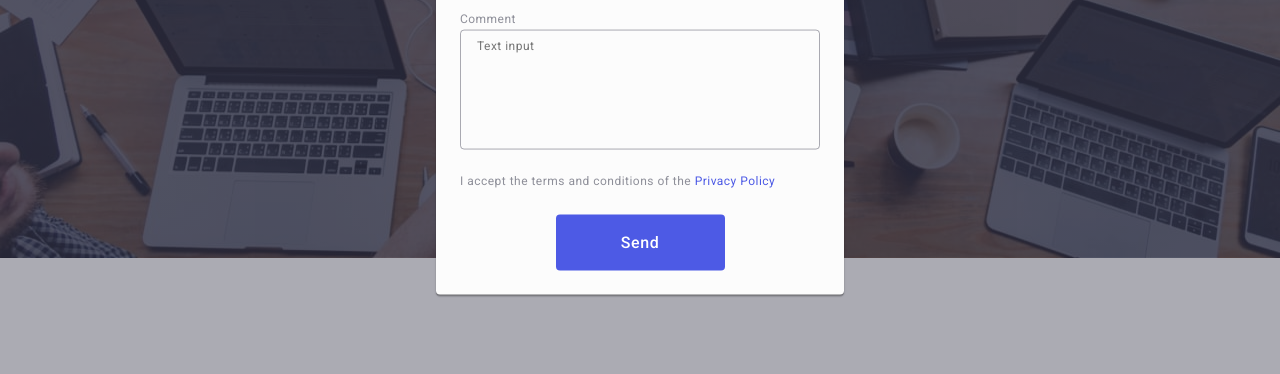
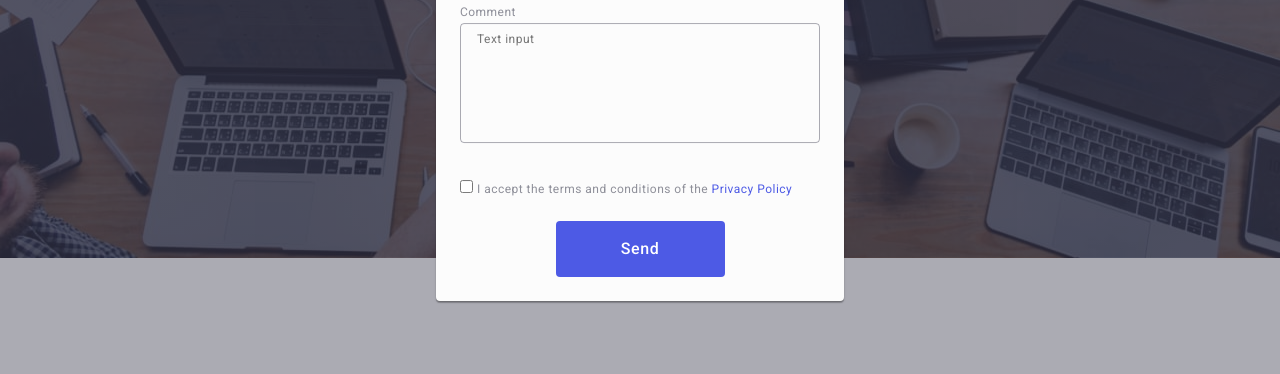
Before and after one commit to Nadija1smerechuk/goit-markup-hw-05, a plain HTML site: page index.html in a window 1280 px wide. Shown: the part 414-788 px from the top of the page. Drawn offline with nearby package versions, Linux system fonts and the light colour scheme.

Commit message:
redact html checbox

```diff
--- a/index.html
+++ b/index.html
@@ -484,21 +484,17 @@
       </div>
 
       <div class="modal-field-wrap">
-        <div class="modal-field">
-          <div class="checkbox-input-wrap">
+
             <input
             id="user-privacy"
             type="checkbox"
             value="true"
             name="user-privacy"
-            class="form-input-checbox visually-hidden"
+            class="form-input-checbox "
             >
-          </div>
 
-          <div class="checkbox-label-wrap">
           <label class="form-label" for="user-privacy" >I accept the terms and conditions of the <a class="link-polisy">Privacy Policy</a></label>
-          </div>
-        </div>
+
       </div>
 
         <button type="submit" class="butoton-send">Send</button>
```
